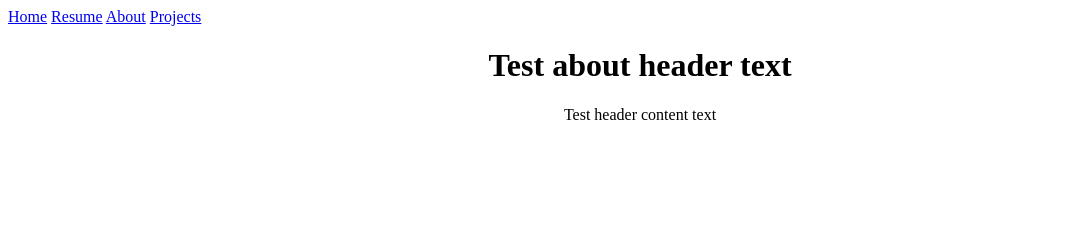
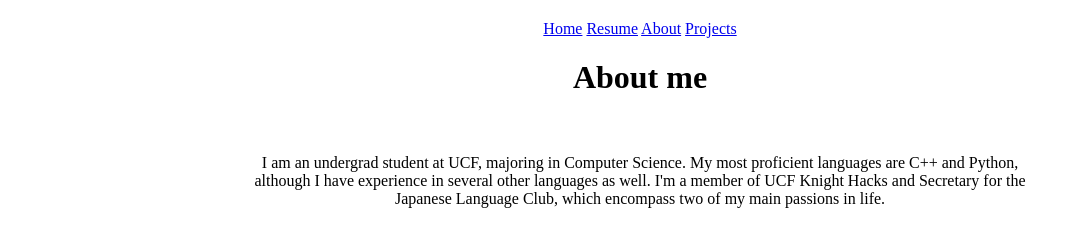
Before and after one commit to adamess123/adamessaydi.github.io, a plain HTML site: page about.html in a window 1280 px wide. Shown: the whole page, without its empty margins (0-1080 px from the left). Drawn offline with Linux system fonts and the light colour scheme.

Commit message:
Fixed formatting and added temporary about me section

```diff
--- a/about.html
+++ b/about.html
@@ -4,29 +4,27 @@
     <meta charset="UTF-8">
     <meta name="viewport" content="width=device-width, initial-scale=1.0">
     <style>
-        h1 {text-align: center;}
-        p {text-align: center;}
-        div {
-            text-align: center;
-            width: 100%;
-            height: 66.67vh;
-        }
-        .center-iframe {
-            display: block;
-            margin-left: auto;
-            margin-right: auto;
-            width: 80%;
-            height: 90vh;
-            margin-top: 40px;
-        }
         .nav {
             text-align: center;
             margin-top: 20px;
         }
+        .content {
+            max-width: 800px; /* keeps text readable */
+            margin: 20px;
+        }
+        body {
+            margin: 0;
+            display: flex;
+            flex-direction: column;
+            align-items: center;
+            justify-content: flex-start; /* change to center if you want vertical centering */
+            min-height: 100vh;
+            text-align: center;
+        }
     </style>
 
     <title>About</title>
-     <nav>
+     <nav class="nav">
         <a href="index.html">Home</a>
         <a href="resume.html">Resume</a>
         <a href="about.html">About</a>
@@ -35,8 +33,10 @@
 </head>
 <body>
     <header>
-        <h1>Test about header text</h1>
-        <p>Test header content text</p>
+        <h1>About me</h1>
     </header>
+    <div class="content">
+        <p>I am an undergrad student at UCF, majoring in Computer Science. My most proficient languages are C++ and Python, although I have experience in several other languages as well. I'm a member of UCF Knight Hacks and Secretary for the Japanese Language Club, which encompass two of my main passions in life.</p>
+    </div>
 </body>
 </html>
```
Also changed, not shown: index.html (+1 -1 lines).
